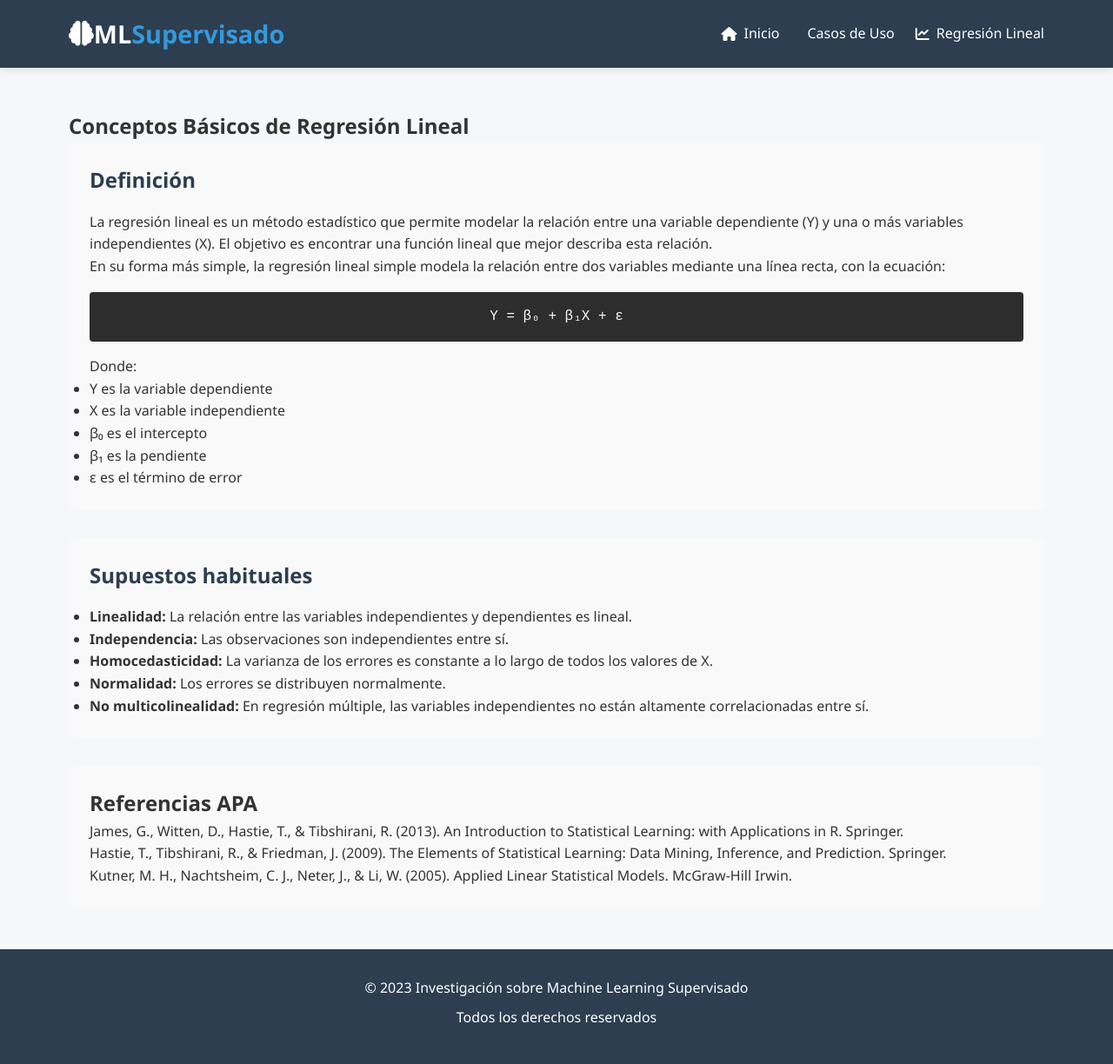
After one commit to JuanSebastianBustos/Regresion-Logistica, a Flask app: page /rl_conceptos in a window 1280 px wide. The commit adds this page. Shown: the whole page at 87% size. Run offline with Flask 3, Linux system fonts and the light colour scheme.

Commit message:
pagina base para la actividad
envió pagina base con archivos y estilos definidos hecha con ayuda de ia y modificada

```diff
--- /dev/null
+++ b/RegresionLineal.py
@@ -0,0 +1,43 @@
+import pandas as pd
+import matplotlib.pyplot as mp
+from sklearn.linear_model import LinearRegression
+import io
+import base64
+
+data = {
+    "Inasistencias": [2, 0, 1, 3, 0, 4, 0, 5, 1, 0, 2, 6, 0, 7, 0, 4, 1, 8, 0, 9],
+    "Horas de Estudio": [10, 15, 12, 8, 14, 5, 16, 7, 11, 13, 9, 4, 18, 3, 17, 6, 14, 2, 20, 1],
+    "Nota Final": [3.8, 4.2, 3.6, 3, 4.5, 2.5, 4.8, 2.8, 3.7, 4, 3.2, 2.2, 5, 1.8, 4.9, 2.7, 4.4, 1.5, 5, 1]
+}
+
+df = pd.DataFrame(data)
+
+
+x = df [["Horas de Estudio", "Inasistencias"]]
+y = df [["Nota Final"]]
+
+model = LinearRegression()
+model.fit(x,y)
+
+def CalculateGrade(hours):
+    result = model.predict([[hours]])[0]
+    return result
+
+def PlotGraph():
+    # 1. Lógica para generar el gráfico (se ejecuta siempre)
+    img = io.BytesIO()
+
+    mp.figure(figsize=(10, 6))
+    mp.scatter(x, y, color='blue', label='Datos reales')
+    mp.plot(x, model.predict(x), color='red', label='Línea de regresión')
+    mp.title('Regresión Lineal - Horas de estudio vs Calificación')
+    mp.xlabel('Horas de estudio')
+    mp.ylabel('Calificación')
+    mp.legend()
+    mp.grid(True)
+
+    mp.savefig(img, format='png')
+    img.seek(0)
+
+    plot_url = base64.b64encode(img.getvalue()).decode('utf8')
+    return plot_url
--- a/app.py
+++ b/app.py
@@ -1,4 +1,6 @@
-from flask import Flask, render_template
+from flask import Flask, render_template, request
+import RegresionLineal
+
 
 app = Flask(__name__)
 
@@ -61,32 +63,60 @@ casos_uso = [
                         'Wikipedia. PayPal: https://es.wikipedia.org/wiki/PayPal\n'
                         'PayPal. History & facts: https://about.pypl.com/who-we-are/history-and-facts/default.aspx\n',
     },
-
 ]
 
 @app.route('/')
 def index():
     return render_template('index.html')
 
+@app.route('/casos')
+def casos():
+    return render_template('casos.html')
+
 @app.route('/caso1')
 def caso1():
-    caso = casos_uso[0]  # Primer caso
+    caso = casos_uso[0]
     return render_template('caso1.html', caso=caso)
 
 @app.route('/caso2')
 def caso2():
-    caso = casos_uso[1]  # Segundo caso
+    caso = casos_uso[1]
     return render_template('caso2.html', caso=caso)
 
 @app.route('/caso3')
 def caso3():
-    caso = casos_uso[2]  # Tercer caso
+    caso = casos_uso[2]
     return render_template('caso3.html', caso=caso)
 
 @app.route('/caso4')
 def caso4():
-    caso = casos_uso[3]  # Cuarto caso
+    caso = casos_uso[3]
     return render_template('caso4.html', caso=caso)
+
+@app.route('/rl')
+def rl():
+    return render_template('rl_index.html')
+
+@app.route('/rl_conceptos')
+def rl_conceptos():
+    return render_template('rl_conceptos.html')
+
+@app.route('/rl_practico', methods=['GET', 'POST'])
+def rl_practico():
+    # 1. Generar el gráfico (se ejecuta siempre)
+    plot_url = RegresionLineal.PlotGraph()
+
+    # 2. Inicializar variables para el resultado de la predicción
+    result = None
+    hours = None
+
+    # 3. Lógica para manejar el formulario (solo se ejecuta si el método es POST)
+    if request.method == 'POST':
+        hours = float(request.form['hours'])
+        result = RegresionLineal.CalculateGrade(hours)
+
+    # 4. Renderizar la plantilla pasando todas las variables
+    return render_template('rl_practico.html', plot_url=plot_url, result=result, hours=hours)
 
 if __name__ == '__main__':
     app.run(debug=True)
--- a/static/css/style.css
+++ b/static/css/style.css
@@ -28,6 +28,8 @@ body {
     margin: 0 auto;
     padding: 0 15px;
 }
+
+
 
 /* Encabezado */
 header {
@@ -313,6 +315,8 @@ nav {
     margin-top: 1.5rem;
 }
 
+
+
 /* Footer */
 footer {
     background: var(--dark-color);
@@ -397,6 +401,7 @@ footer p {
     text-decoration: none;
     font-weight: bold;
     transition: all 0.3s;
+    margin-right: 1rem;
 }
 
 .btn-next:hover {
@@ -412,3 +417,146 @@ footer p {
 .btn-next:hover i {
     transform: translateX(5px);
 }
+
+/* Estilos adicionales para las nuevas secciones */
+
+.logo-main {
+    text-align: center;
+    margin-bottom: 2rem;
+}
+
+.logo-main i {
+    font-size: 4rem;
+    color: var(--secondary-color);
+}
+
+.logo-main h1 {
+    font-size: 2.5rem;
+    color: var(--dark-color);
+}
+
+.logo-main span {
+    color: var(--secondary-color);
+}
+
+.cases-overview {
+    padding: 3rem 0;
+    background: white;
+}
+
+.overview-stats {
+    display: flex;
+    justify-content: space-around;
+    margin-bottom: 2rem;
+}
+
+.overview-content {
+    text-align: center;
+    max-width: 800px;
+    margin: 0 auto;
+}
+
+.rl-main {
+    padding: 3rem 0;
+}
+
+.rl-main .container h1 {
+    text-align: center;
+}
+
+.rl-intro {
+    text-align: center;
+    max-width: 800px;
+    margin: 0 auto;
+}
+
+.rl-options {
+    display: flex;
+    justify-content: center;
+    gap: 1rem;
+    margin-top: 2rem;
+}
+
+.rl-conceptos {
+    padding: 3rem 0;
+}
+
+.concepto-section {
+    margin-bottom: 2rem;
+    padding: 1.5rem;
+    background: #f9f9f9;
+    border-radius: 8px;
+}
+
+.concepto-section h2 {
+    color: var(--primary-color);
+    margin-bottom: 1rem;
+}
+
+.formula {
+    font-family: 'Courier New', monospace;
+    background: #2d2d2d;
+    color: #f8f8f2;
+    padding: 1rem;
+    border-radius: 4px;
+    text-align: center;
+    margin: 1rem 0;
+}
+
+.references {
+    margin-top: 2rem;
+    padding: 1.5rem;
+    background: #f9f9f9;
+    border-radius: 8px;
+}
+
+.rl-practico {
+    padding: 3rem 0;
+}
+
+.dataset-info {
+    margin-bottom: 3rem;
+}
+
+.plot-container {
+    text-align: center;
+    margin: 2rem 0;
+}
+
+.plot-container img {
+    max-width: 100%;
+    border-radius: 8px;
+    box-shadow: 0 5px 15px rgba(0, 0, 0, 0.1);
+}
+
+.prediction-form {
+    background: #f9f9f9;
+    padding: 2rem;
+    border-radius: 8px;
+}
+
+.form-group {
+    margin-bottom: 1.5rem;
+}
+
+.form-group label {
+    display: block;
+    margin-bottom: 0.5rem;
+    font-weight: bold;
+}
+
+.form-group input {
+    width: 100%;
+    padding: 0.8rem;
+    border: 1px solid #ddd;
+    border-radius: 4px;
+    font-size: 1rem;
+}
+
+.prediction-result {
+    margin-top: 2rem;
+    padding: 1.5rem;
+    background: var(--light-color);
+    border-radius: 8px;
+    text-align: center;
+}
--- a/templates/base.html
+++ b/templates/base.html
@@ -22,7 +22,7 @@
                         </a>
                     </li>
                     <li class="nav-item">
-                        <a class="nav-link">
+                        <a href="{{ url_for('casos') }}" class="nav-link">
                             <i class="fas fa-use-cases"></i> Casos de Uso
                         </a>
                         <ul class="submenu">
@@ -37,6 +37,19 @@
                             </li>
                             <li class="submenu-item">
                                 <a href="{{ url_for('caso4') }}" class="submenu-link">Caso 4</a>
+                            </li>
+                        </ul>
+                    </li>
+                    <li class="nav-item">
+                        <a href="{{ url_for('rl') }}" class="nav-link">
+                            <i class="fas fa-chart-line"></i> Regresión Lineal
+                        </a>
+                        <ul class="submenu">
+                            <li class="submenu-item">
+                                <a href="{{ url_for('rl_conceptos') }}" class="submenu-link">Conceptos básicos</a>
+                            </li>
+                            <li class="submenu-item">
+                                <a href="{{ url_for('rl_practico') }}" class="submenu-link">Ejercicio práctico</a>
                             </li>
                         </ul>
                     </li>
--- a/templates/caso1.html
+++ b/templates/caso1.html
@@ -30,6 +30,12 @@
                 <p>{{ caso.referencias }}</p>
             </div>
         </div>
+        <div class="case-navigation">
+            <a href="{{ url_for('caso2') }}" class="btn-next">
+                <span>Siguiente caso</span>
+                <i class="fas fa-arrow-right"></i>
+            </a>
+        </div>
     </div>
 </section>
 {% endblock %}
--- a/templates/caso2.html
+++ b/templates/caso2.html
@@ -30,6 +30,12 @@
                 <p>{{ caso.referencias }}</p>
             </div>
         </div>
+        <div class="case-navigation">
+            <a href="{{ url_for('caso3') }}" class="btn-next">
+                <span>Siguiente caso</span>
+                <i class="fas fa-arrow-right"></i>
+            </a>
+        </div>
     </div>
 </section>
 {% endblock %}
--- a/templates/caso3.html
+++ b/templates/caso3.html
@@ -30,6 +30,12 @@
                 <p>{{ caso.referencias }}</p>
             </div>
         </div>
+        <div class="case-navigation">
+            <a href="{{ url_for('caso4') }}" class="btn-next">
+                <span>Siguiente caso</span>
+                <i class="fas fa-arrow-right"></i>
+            </a>
+        </div>
     </div>
 </section>
 {% endblock %}
--- a/templates/caso4.html
+++ b/templates/caso4.html
@@ -30,6 +30,12 @@
                 <p>{{ caso.referencias | replace('\n', '<br>') | safe }}</p>
             </div>
         </div>
+        <div class="case-navigation">
+            <a href="{{ url_for('index') }}" class="btn-next">
+                <span>Volver</span>
+                <i class="fas fa-arrow-right"></i>
+            </a>
+        </div>
     </div>
 </section>
 {% endblock %}
--- /dev/null
+++ b/templates/rl_conceptos.html
@@ -0,0 +1,44 @@
+{% extends "base.html" %}
+
+{% block title %}Conceptos Básicos - Regresión Lineal{% endblock %}
+
+{% block content %}
+<section class="rl-conceptos">
+    <div class="container">
+        <h1>Conceptos Básicos de Regresión Lineal</h1>
+
+        <div class="concepto-section">
+            <h2>Definición</h2>
+            <p>La regresión lineal es un método estadístico que permite modelar la relación entre una variable dependiente (Y) y una o más variables independientes (X). El objetivo es encontrar una función lineal que mejor describa esta relación.</p>
+            <p>En su forma más simple, la regresión lineal simple modela la relación entre dos variables mediante una línea recta, con la ecuación:</p>
+            <p class="formula">Y = β₀ + β₁X + ε</p>
+            <p>Donde:</p>
+            <ul>
+                <li>Y es la variable dependiente</li>
+                <li>X es la variable independiente</li>
+                <li>β₀ es el intercepto</li>
+                <li>β₁ es la pendiente</li>
+                <li>ε es el término de error</li>
+            </ul>
+        </div>
+
+        <div class="concepto-section">
+            <h2>Supuestos habituales</h2>
+            <ul>
+                <li><strong>Linealidad:</strong> La relación entre las variables independientes y dependientes es lineal.</li>
+                <li><strong>Independencia:</strong> Las observaciones son independientes entre sí.</li>
+                <li><strong>Homocedasticidad:</strong> La varianza de los errores es constante a lo largo de todos los valores de X.</li>
+                <li><strong>Normalidad:</strong> Los errores se distribuyen normalmente.</li>
+                <li><strong>No multicolinealidad:</strong> En regresión múltiple, las variables independientes no están altamente correlacionadas entre sí.</li>
+            </ul>
+        </div>
+
+        <div class="references">
+            <h2>Referencias APA</h2>
+            <p>James, G., Witten, D., Hastie, T., & Tibshirani, R. (2013). An Introduction to Statistical Learning: with Applications in R. Springer.</p>
+            <p>Hastie, T., Tibshirani, R., & Friedman, J. (2009). The Elements of Statistical Learning: Data Mining, Inference, and Prediction. Springer.</p>
+            <p>Kutner, M. H., Nachtsheim, C. J., Neter, J., & Li, W. (2005). Applied Linear Statistical Models. McGraw-Hill Irwin.</p>
+        </div>
+    </div>
+</section>
+{% endblock %}
```
Also changed, not shown: templates/casos.html (added, +40 -0 lines), templates/index.html (+14 -17 lines), templates/rl_index.html (added, +19 -0 lines), templates/rl_practico.html (added, +38 -0 lines).
